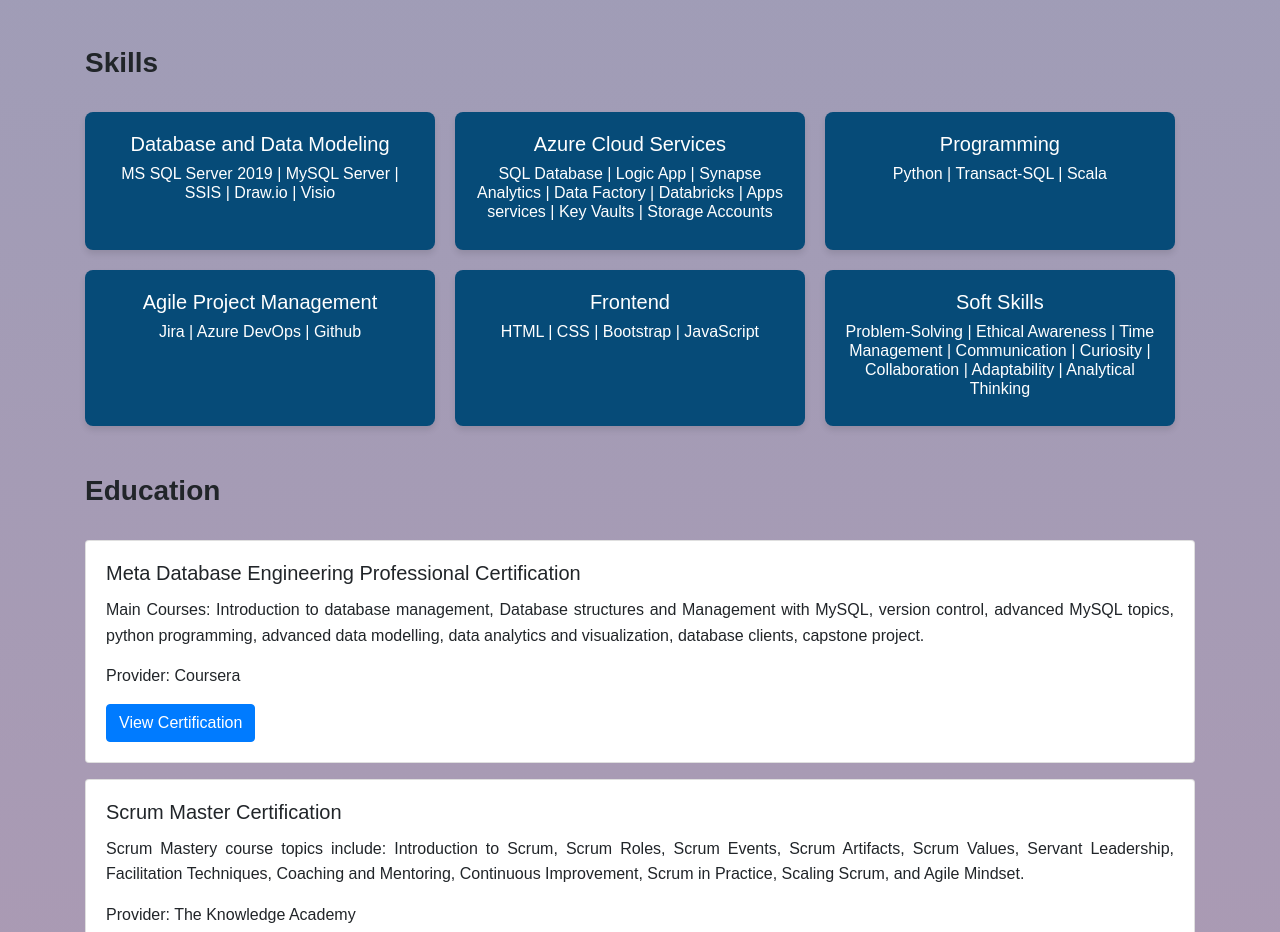
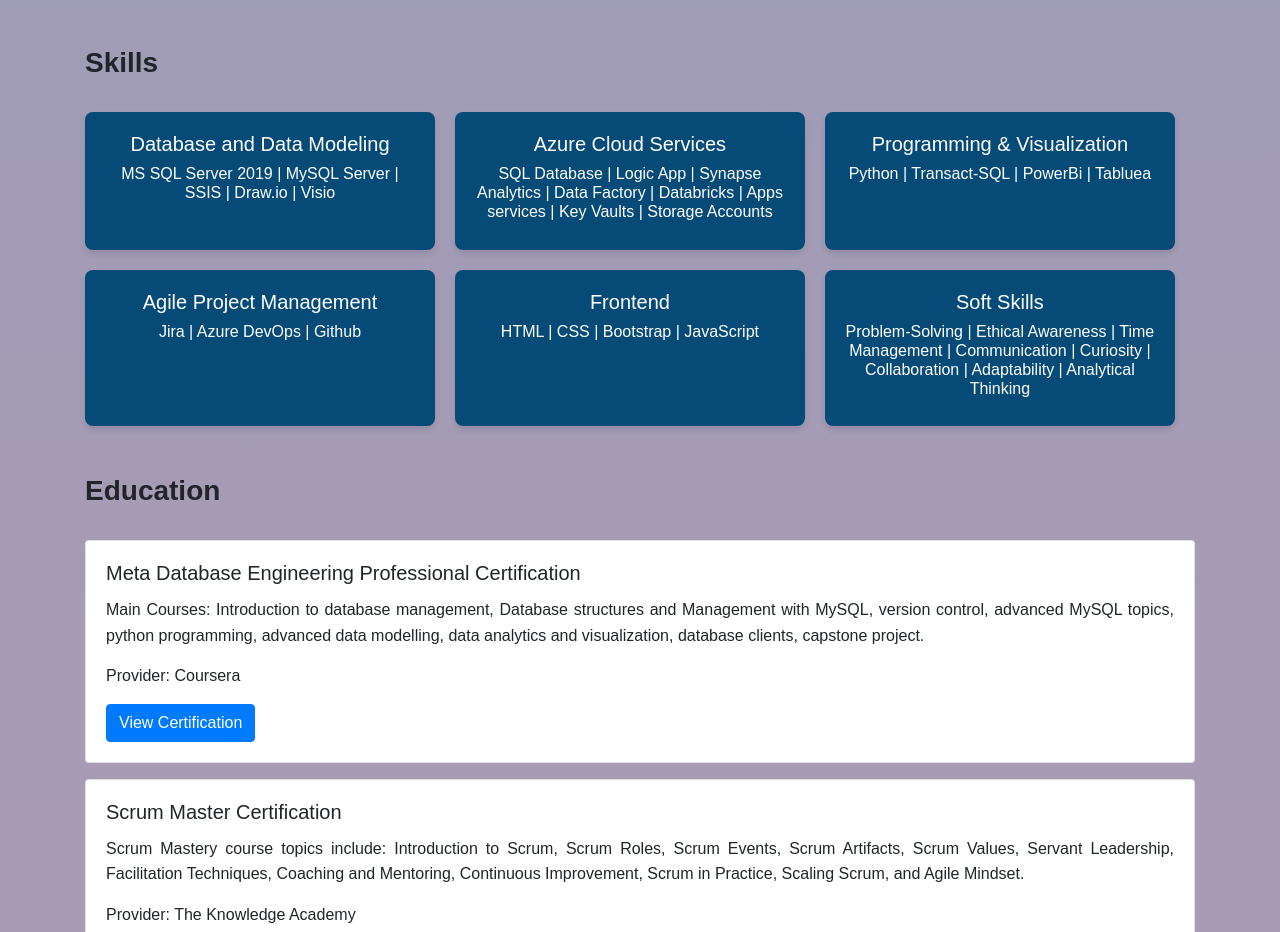
Before and after one commit to Omofolawa/portfolio, a plain HTML site: page index.html in a window 1280 px wide. Shown: the part 2947-3879 px from the top of the page. Drawn offline with nearby package versions, Linux system fonts and the light colour scheme.

Commit message:
Update index.html

```diff
--- a/index.html
+++ b/index.html
@@ -277,8 +277,8 @@
                     <h6>SQL Database | Logic App | Synapse Analytics | Data Factory | Databricks | Apps services | Key Vaults | Storage Accounts</h6>
                 </div>
                 <div class="tile">
-                    <h5>Programming</h5>
-                    <h6>Python | Transact-SQL | Scala</h6>
+                    <h5>Programming & Visualization</h5>
+                    <h6>Python | Transact-SQL | PowerBi | Tabluea</h6>
                 </div>
                 <div class="tile">
                     <h5>Agile Project Management</h5>
```
